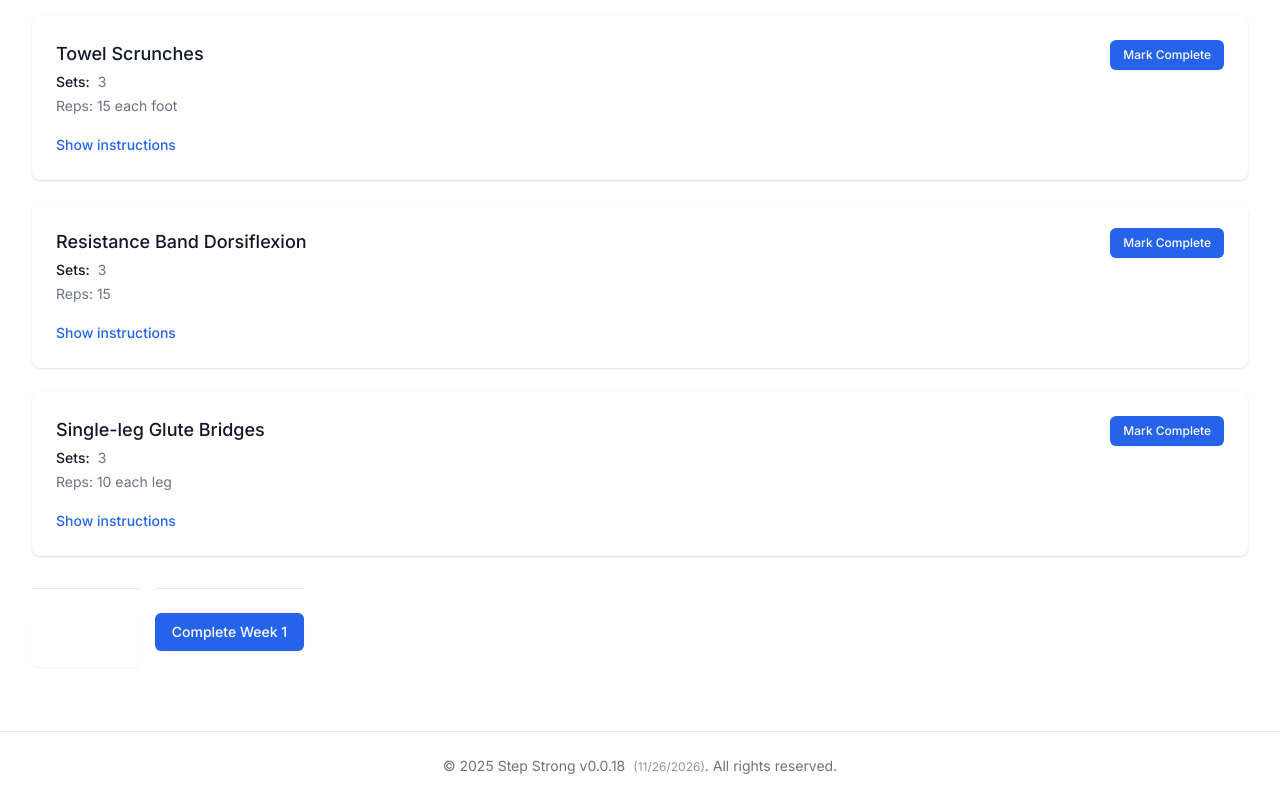
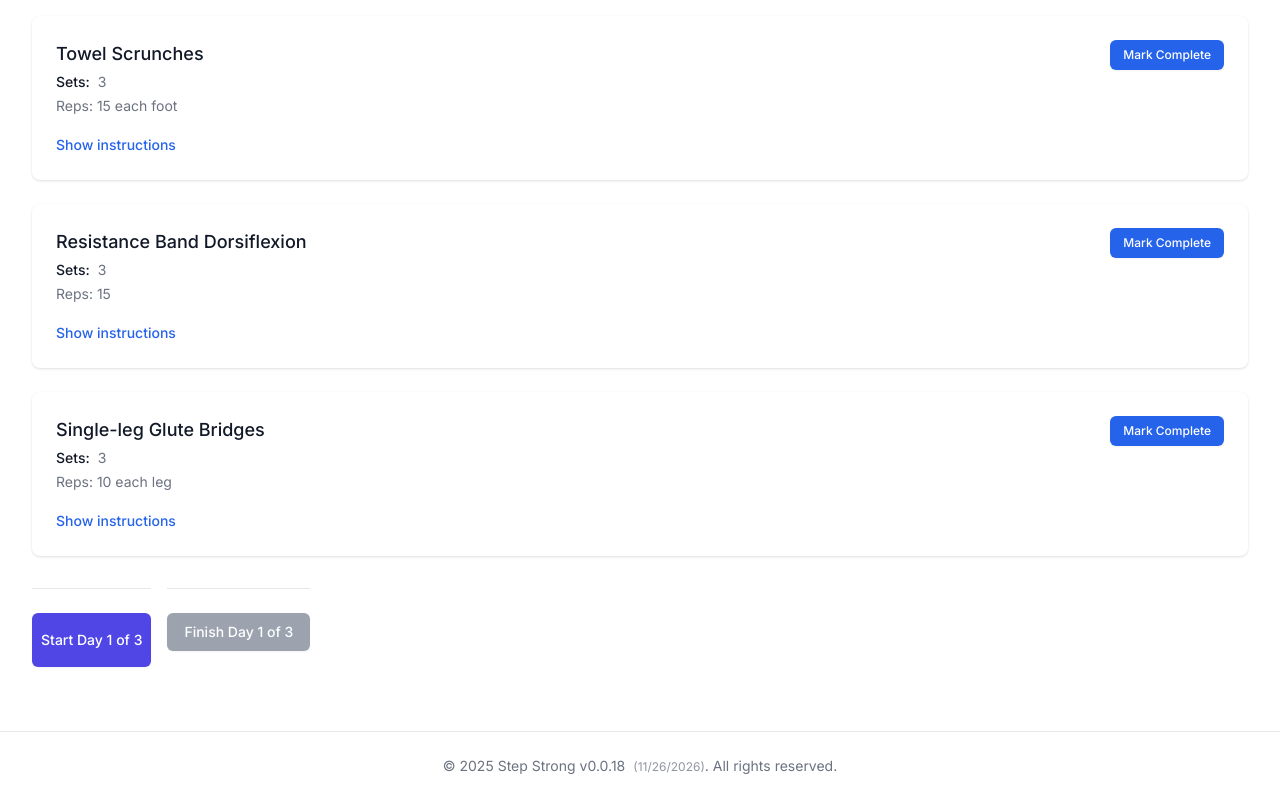
Before and after one commit to cdcunha/step-strong, a Next.js app: page /week/1 in a window 1280 px wide. Shown: the part 392-1192 px from the top of the page. Built offline with nearby package versions, Linux system fonts and the light colour scheme.

Commit message:
Fix bugs on Progress and Week session

```diff
--- a/src/app/progress/page.tsx
+++ b/src/app/progress/page.tsx
@@ -51,7 +51,23 @@ export default function ProgressPage() {
 
   const completedStrengtheningSessions = strengtheningSessions.length;
   const sessionDates = [...new Set(strengtheningSessions.map(s => s.date))];
-  const currentStreak = calculateStreak(sessionDates);
+  // Patch: Calculate unique days where any exercise was completed
+  const getCompletedDays = () => {
+    // Try to read from localStorage directly, since completedExercises is only IDs
+    // Assume you use a localStorage key like 'completedExercisesByDate' in your app
+    if (typeof window !== 'undefined') {
+      try {
+        const byDateRaw = localStorage.getItem('completedExercisesByDate');
+        if (byDateRaw) {
+          const byDate = JSON.parse(byDateRaw); // { [date]: [ids] }
+          return Object.keys(byDate).length;
+        }
+      } catch (e) {}
+    }
+    // fallback: 0
+    return 0;
+  };
+  const daysCompleted = getCompletedDays();
 
   const totalPossibleSessions = 3 * 5; // 3 sessions per week for 5 weeks
   const completionPercentage = Math.round(
@@ -93,7 +109,7 @@ export default function ProgressPage() {
                   </dt>
                   <dd className="flex items-baseline">
                     <div className="text-2xl font-semibold text-gray-900 dark:text-white">
-                      {currentStreak}
+                      {daysCompleted}
                     </div>
                     <div className="ml-2 flex items-baseline text-sm font-semibold text-green-600 dark:text-green-400">
                       days
--- a/src/app/week/[weekNumber]/week-content.tsx
+++ b/src/app/week/[weekNumber]/week-content.tsx
@@ -1,6 +1,7 @@
 'use client';
 
 import { useParams } from 'next/navigation';
+import { useState, useEffect } from 'react';
 import { ArrowLeftIcon, CheckCircleIcon } from '@heroicons/react/24/outline';
 import Link from 'next/link';
 import { ExerciseCard } from '@/components/exercise-card';
@@ -40,6 +41,7 @@ export function WeekContent() {
     isWeekComplete,
     addStrengtheningSession,
     hasReachedWeeklyLimit,
+    strengtheningSessions,
   } = useAppContext();
 
   if (week < 1 || week > 5) {
@@ -104,13 +106,34 @@ export function WeekContent() {
     );
   }
 
+  // Calculate sessions for this week
+  const weekSessions = strengtheningSessions.filter((s: { week: number }) => s.week === week);
+  const sessionCount = weekSessions.length;
+  const nextSessionNumber = sessionCount + 1;
+  const maxSessions = 3;
+  const weekIsFull = sessionCount >= maxSessions;
+
+  // Track if a day/session is in progress
+  const [dayInProgress, setDayInProgress] = useState(false);
+
+  // Reset dayInProgress if week changes or sessions are reset
+  useEffect(() => {
+    setDayInProgress(false);
+  }, [week, sessionCount]);
+
+  // Start Day: only sets in-progress, does not add session yet
   const handleStartSession = () => {
-    addStrengtheningSession(week);
+    setDayInProgress(true);
   };
 
-  const handleMarkWeekComplete = () => {
-    markWeekComplete(week);
+  // Finish Day: adds session, then disables itself and enables Start Day for next session
+  const handleFinishDay = () => {
+    if (!weekIsFull && dayInProgress) {
+      addStrengtheningSession(week);
+      setDayInProgress(false);
+    }
   };
+
 
   // Get the week title and description from the exercises data
   const weekTitle = `Week ${week} Strengthening Program`;
@@ -177,37 +200,32 @@ export function WeekContent() {
           <button
             type="button"
             onClick={handleStartSession}
-            disabled={hasReachedWeeklyLimit(week)}
-            className={`w-full flex justify-center px-2 py-4 border border-transparent rounded-md shadow-sm text-sm font-medium text-white
+            disabled={weekIsFull || dayInProgress}
+            className={`w-full flex justify-center px-2 py-4 border border-transparent rounded-md shadow-sm text-sm font-medium text-white ${
+              weekIsFull || dayInProgress
                 ? 'bg-gray-400 cursor-not-allowed'
                 : 'bg-indigo-600 hover:bg-indigo-700 dark:bg-indigo-700 dark:hover:bg-indigo-600'
             }`}
           >
-            Start Session
+            {weekIsFull
+              ? 'Weekly Limit Reached'
+              : `Start Day ${nextSessionNumber} of ${maxSessions}`}
           </button>
         </div>
         <div className="mt-8 pt-6 border-t border-gray-200 dark:border-gray-700">
           <button
-            onClick={() => markWeekComplete(week)}
-            disabled={isWeekComplete(week) || hasReachedWeeklyLimit(week)}
+            type="button"
+            onClick={handleFinishDay}
+            disabled={weekIsFull || !dayInProgress}
             className={`w-full flex justify-center py-2 px-4 border border-transparent rounded-md shadow-sm text-sm font-medium text-white ${
-              isWeekComplete(week)
-                ? 'bg-green-600 hover:bg-green-700 dark:bg-green-700 dark:hover:bg-green-600'
-                : hasReachedWeeklyLimit(week)
+              weekIsFull || !dayInProgress
                 ? 'bg-gray-400 dark:bg-gray-600 cursor-not-allowed'
                 : 'bg-blue-600 hover:bg-blue-700 dark:bg-blue-700 dark:hover:bg-blue-600'
             } focus:outline-none focus:ring-2 focus:ring-offset-2 focus:ring-blue-500 transition-colors`}
           >
-            {isWeekComplete(week) ? (
-              <>
-                <CheckCircleIcon className="mr-2 h-5 w-5" />
-                Week {week} Completed
-              </>
-            ) : hasReachedWeeklyLimit(week) ? (
-              'Weekly Limit Reached'
-            ) : (
-              `Complete Week ${week}`
-            )}
+            {weekIsFull
+              ? 'Weekly Limit Reached'
+              : `Finish Day ${nextSessionNumber} of ${maxSessions}`}
           </button>
         </div>
       </div>
--- a/src/components/providers.tsx
+++ b/src/components/providers.tsx
@@ -46,6 +46,29 @@ function AppProviders({ children }: ProvidersProps) {
         ? prev.filter((id) => id !== exerciseId)
         : [...prev, exerciseId]
     );
+    // Track by date for progress streaks
+    if (typeof window !== 'undefined') {
+      const today = new Date().toISOString().split('T')[0];
+      let byDateRaw = localStorage.getItem('completedExercisesByDate');
+      let byDate: Record<string, string[]> = {};
+      if (byDateRaw) {
+        try {
+          byDate = JSON.parse(byDateRaw);
+        } catch {}
+      }
+      const ids = new Set(byDate[today] || []);
+      if (ids.has(exerciseId)) {
+        ids.delete(exerciseId);
+      } else {
+        ids.add(exerciseId);
+      }
+      byDate[today] = Array.from(ids);
+      // Clean up empty arrays
+      if (byDate[today].length === 0) {
+        delete byDate[today];
+      }
+      localStorage.setItem('completedExercisesByDate', JSON.stringify(byDate));
+    }
   };
 
   const markWeekComplete = (weekNumber: number) => {
@@ -67,18 +90,29 @@ function AppProviders({ children }: ProvidersProps) {
   };
 
   const hasReachedWeeklyLimit = (week: number) => {
-    const currentDate = new Date();
-    const startOfWeek = new Date(currentDate);
-    startOfWeek.setDate(currentDate.getDate() - currentDate.getDay()); // Start of current week (Sunday)
+  // If there are no sessions, the limit can't be reached
+  if (strengtheningSessions.length === 0) {
+    return false;
+  }
 
-    return (
-      strengtheningSessions.filter(
-        (session) =>
-          session.week === week &&
-          new Date(session.date) >= startOfWeek
-      ).length >= 3
-    );
-  };
+  const today = new Date();
+  // Set to start of today for accurate comparison
+  const startOfToday = new Date(today.getFullYear(), today.getMonth(), today.getDate());
+  const sevenDaysAgo = new Date(startOfToday);
+  sevenDaysAgo.setDate(sevenDaysAgo.getDate() - 7);
+
+  // Filter sessions for the given week and last 7 days
+  const recentSessions = strengtheningSessions.filter(session => {
+    if (session.week !== week) return false;
+    const sessionDate = new Date(session.date);
+    const sessionDay = new Date(sessionDate.getFullYear(), sessionDate.getMonth(), sessionDate.getDate());
+    return sessionDay >= sevenDaysAgo && sessionDay <= startOfToday;
+  });
+
+  // Count unique days
+  const uniqueDays = new Set(recentSessions.map(session => session.date)).size;
+  return uniqueDays >= 3;
+};
 
   const resetProgress = () => {
     setCurrentWeek(1);
```
